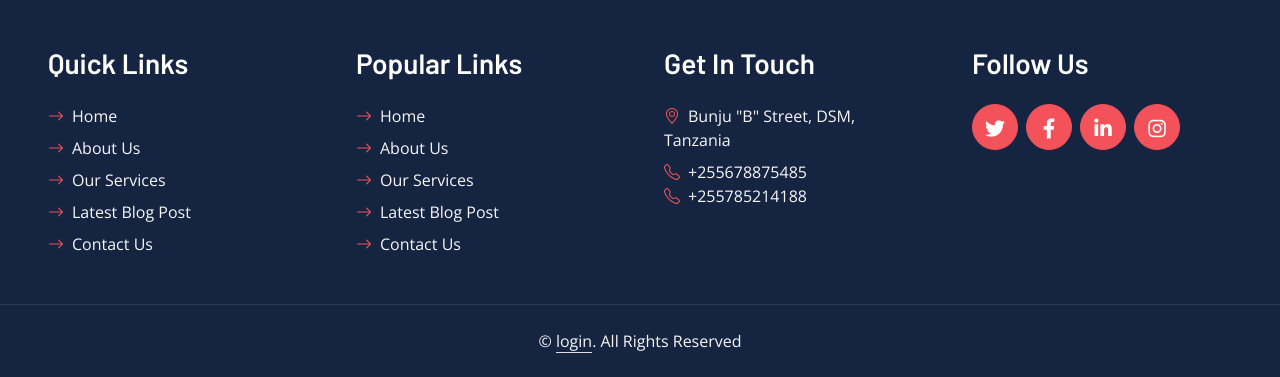
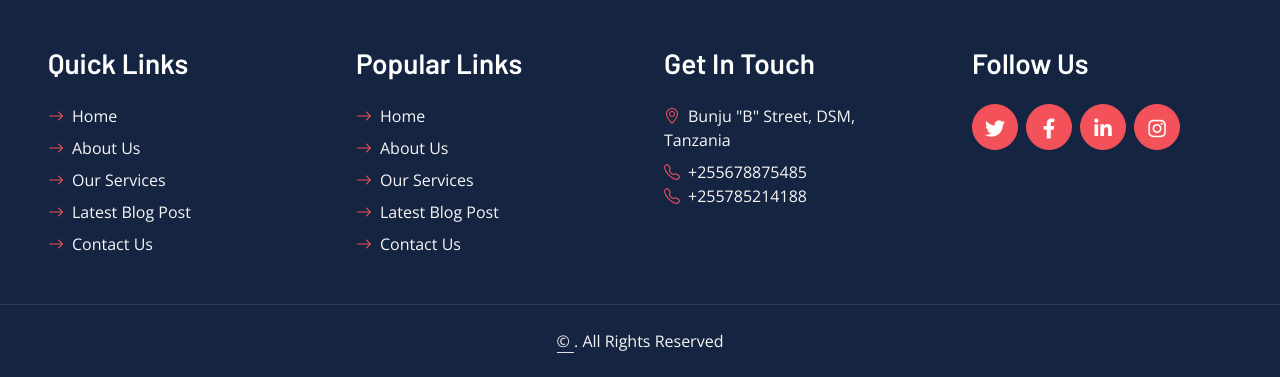
Before and after one commit to Barackwilliam/ebenezeri, a Django app: template apps/templates/index.html in a window 1280 px wide. Shown: the part 4973-5350 px from the top of the page. Run offline with Django 3.2, Linux system fonts and the light colour scheme; the template is opened without the code that fills it, so the values that code supplies are empty; some libraries are stand-ins or nearby versions.

Commit message:
changing position of admin login link

```diff
--- a/apps/templates/base.html
+++ b/apps/templates/base.html
@@ -39,7 +39,7 @@
             <div class="row gx-0">
                 <div class="col-md-6 text-center text-lg-start mb-2 mb-lg-0">
                     <div class="d-inline-flex align-items-center">
-                        <a class="text-body py-2 pe-3 border-end" href="{% url 'admin:index' %}"><small>FAQs</small></a>
+                        <a class="text-body py-2 pe-3 border-end" href=""><small>FAQs</small></a>
                         <a class="text-body py-2 px-3 border-end" href=""><small>Support</small></a>
                         <a class="text-body py-2 px-3 border-end" href=""><small>Privacy</small></a>
                         <a class="text-body py-2 px-3 border-end" href=""><small>Policy</small></a>
--- a/apps/templates/index.html
+++ b/apps/templates/index.html
@@ -332,7 +332,7 @@ Thank you for being part of this journey. May God bless you.</p>
         </div>
     </div>
     <div class="container-fluid bg-dark text-secondary text-center border-top py-4 px-5" style="border-color: rgba(256, 256, 256, .1) !important;">
-        <p class="m-0">&copy; <a class="text-secondary border-bottom" href="{% url 'admin:index' %}">login</a>. All Rights Reserved<a class="text-secondary border-bottom" href="https://htmlcodex.com"></a></p>
+        <p class="m-0"><a class="text-secondary border-bottom" href="{% url 'admin:index' %}">&copy; </a>. All Rights Reserved<a class="text-secondary border-bottom" href="https://htmlcodex.com"></a></p>
     </div>
     <!-- Footer End -->
 
```
